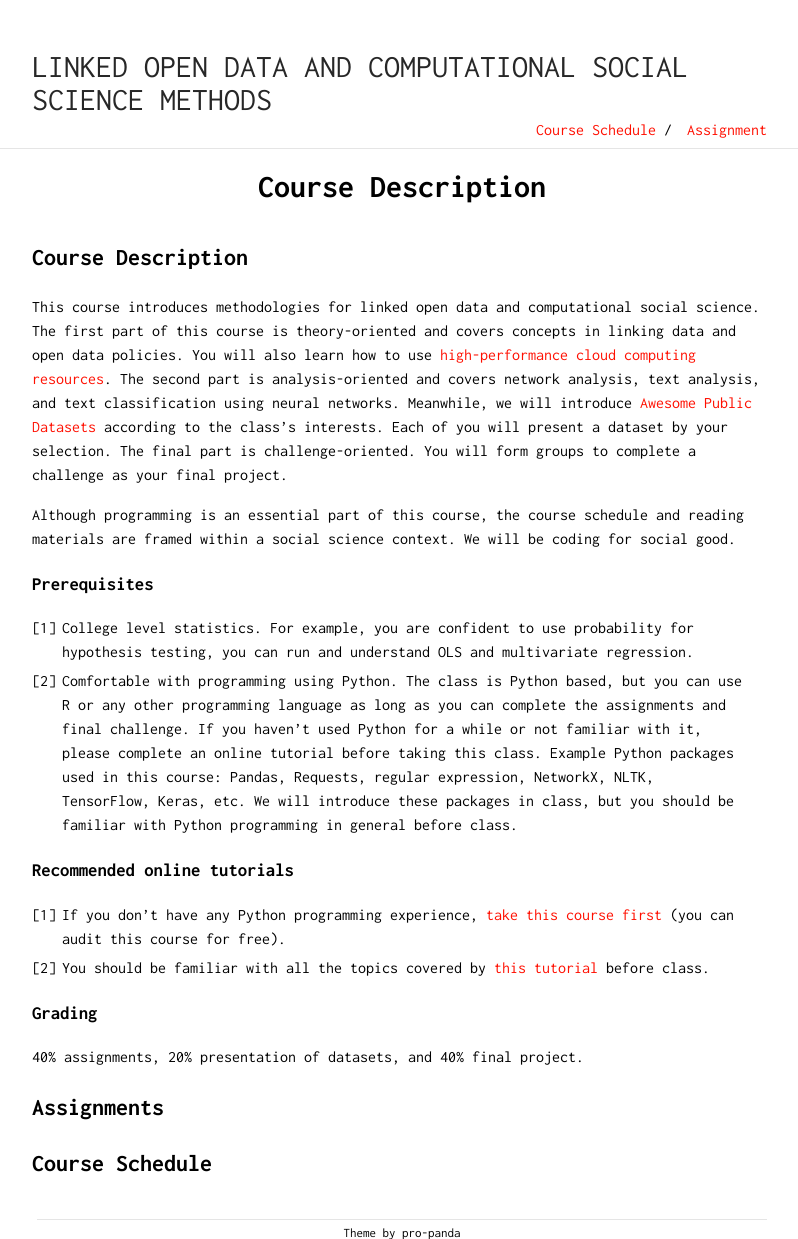
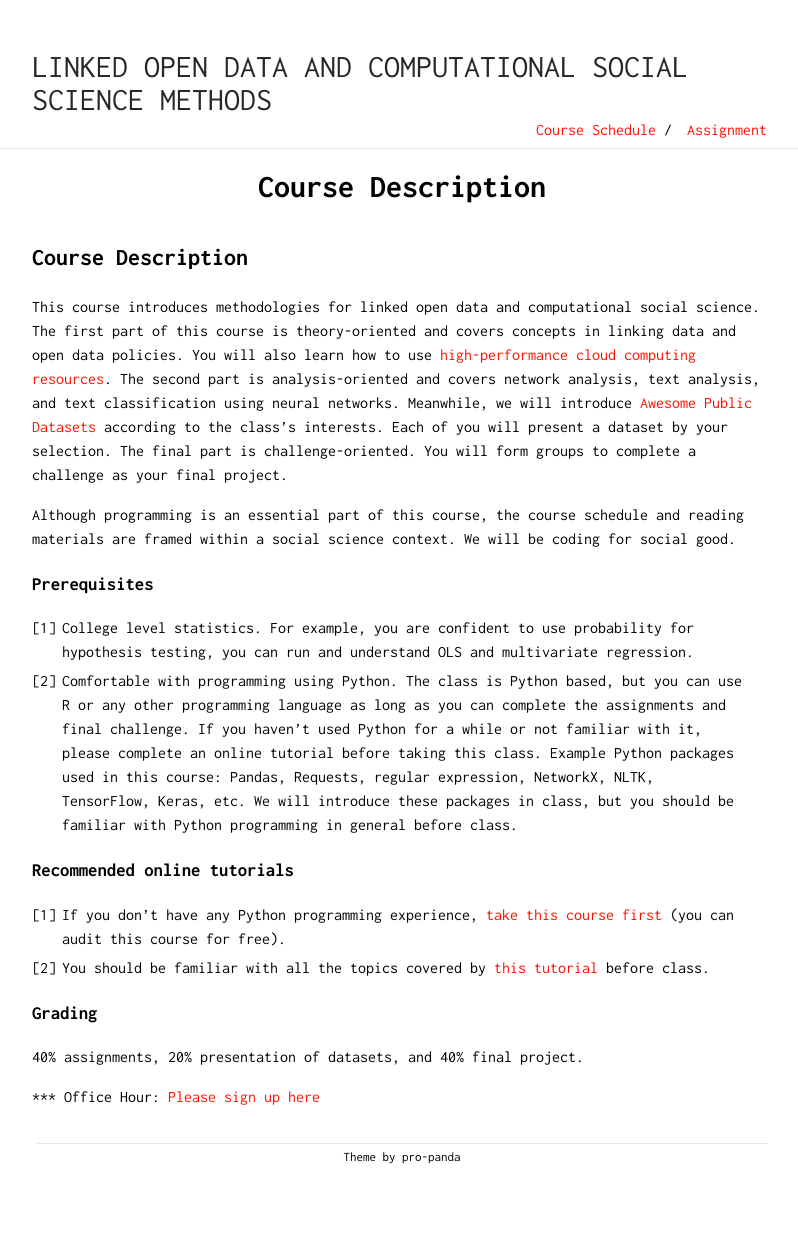
Before and after one commit to Xinjian-Paul-Li/open_data, a Jekyll site: the page built from docs/index.md, in a window 1280 px wide. Shown: the whole page, without its empty margins (238-1036 px from the left). Built offline with Jekyll 4.4.1, drawn with Linux system fonts in a browser that asks for light colours; our own code applies the rules of GitHub Pages for plain Markdown files; after the commit the page ends 1163 px from its top, so only the background shows below that.

Commit message:
update theme

```diff
--- a/docs/index.md
+++ b/docs/index.md
@@ -17,6 +17,4 @@ Although programming is an essential part of this course, the course schedule an
 ### Grading
 40% assignments, 20% presentation of datasets, and 40% final project.
 
-## Assignments
-
-## Course Schedule
+*** Office Hour: [Please sign up here](#)
```
